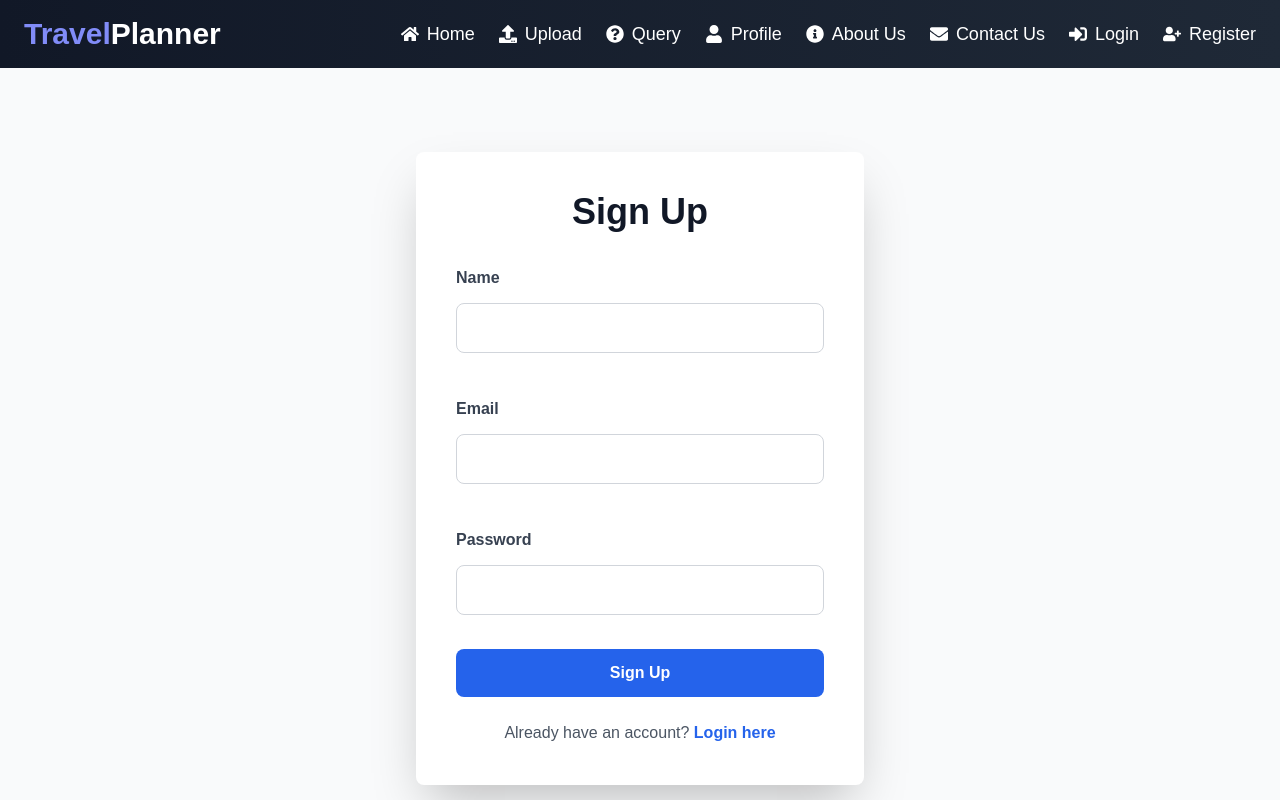
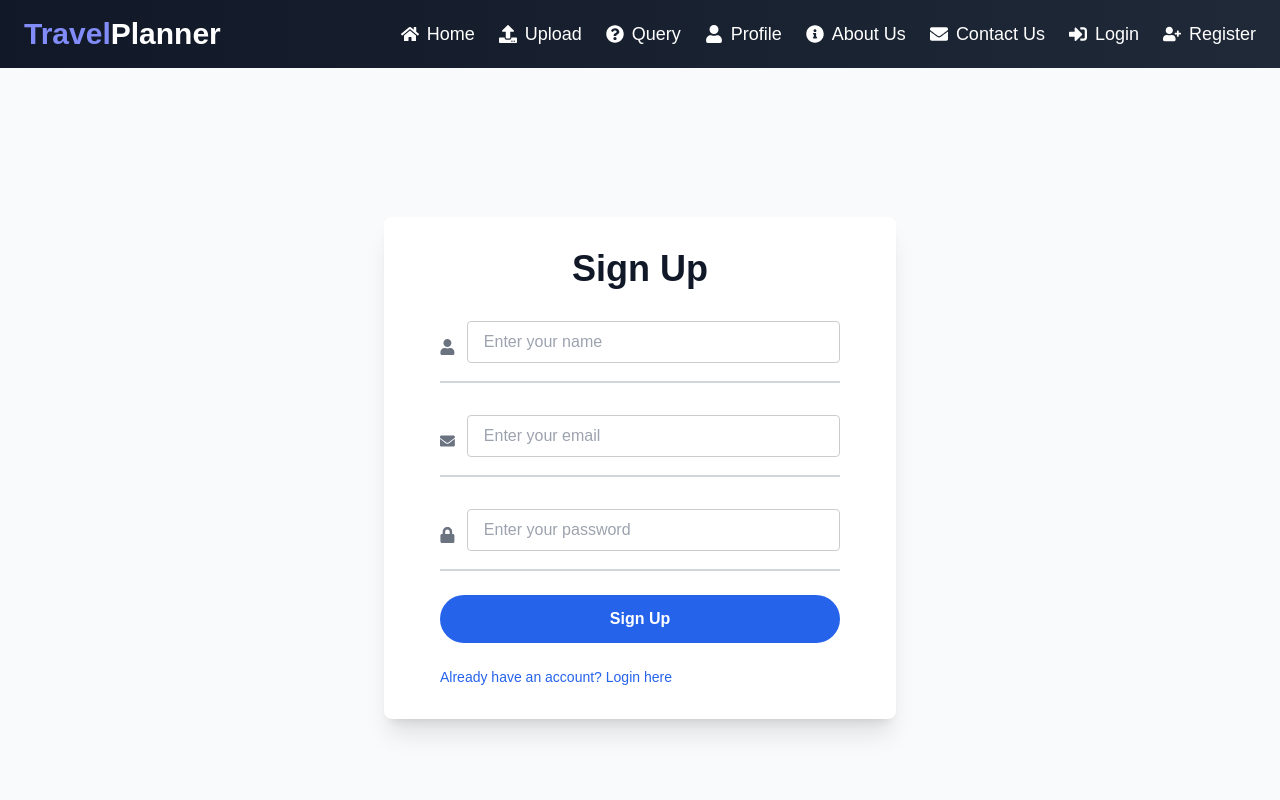
Before and after one commit to Uttam1910/Next-Gen-Travel-Planner, a React (Vite) app in the folder client/: page /signup in a window 1280 px wide. Shown: the top 800 px of the page. Built offline with nearby package versions, Linux system fonts and the light colour scheme.

Commit message:
enhanced singup

```diff
--- a/client/src/pages/Signup.jsx
+++ b/client/src/pages/Signup.jsx
@@ -1,11 +1,13 @@
 import React, { useState } from 'react';
 import axiosInstance from '../helper/axiosInstance'; // Import the custom Axios instance
 import { useNavigate, Link } from 'react-router-dom';
+import { FaUser, FaEnvelope, FaLock } from 'react-icons/fa'; // Icons for better UI
 
 const Signup = () => {
     const [formData, setFormData] = useState({ name: '', email: '', password: '' });
     const [error, setError] = useState('');
     const [success, setSuccess] = useState('');
+    const [loading, setLoading] = useState(false);
     const navigate = useNavigate();
 
     const handleChange = (e) => {
@@ -16,6 +18,19 @@ const Signup = () => {
         e.preventDefault();
         setError('');
         setSuccess('');
+        setLoading(true);
+
+        if (!formData.email.match(/^[^\s@]+@[^\s@]+\.[^\s@]+$/)) {
+            setError('Invalid email format.');
+            setLoading(false);
+            return;
+        }
+
+        if (formData.password.length < 6) {
+            setError('Password must be at least 6 characters long.');
+            setLoading(false);
+            return;
+        }
 
         try {
             const res = await axiosInstance.post('/auth/register', formData); // Use axiosInstance
@@ -23,68 +38,67 @@ const Signup = () => {
             setTimeout(() => navigate('/login'), 2000); // Redirect to login after 2 seconds
         } catch (err) {
             setError(err.response?.data?.message || 'Something went wrong');
+        } finally {
+            setLoading(false);
         }
     };
 
     return (
-        <div className="flex flex-col items-center justify-center min-h-screen bg-gray-50">
-            <div className="bg-white p-10 rounded-lg shadow-2xl w-full max-w-md">
-                <h2 className="text-4xl font-extrabold mb-6 text-center text-gray-900">Sign Up</h2>
+        <div className="flex items-center justify-center min-h-screen bg-gray-50">
+            <div className="bg-white p-8 rounded-lg shadow-xl w-full max-w-lg">
+                <h2 className="text-4xl font-bold mb-6 text-center text-gray-900">Sign Up</h2>
                 <form onSubmit={handleSubmit} className="space-y-6">
-                    <div>
-                        <label htmlFor="name" className="block text-gray-700 font-semibold">
-                            Name
-                        </label>
+                    <div className="flex items-center border-b-2 border-gray-300 py-2">
+                        <FaUser className="text-gray-500 mr-3" />
                         <input
                             type="text"
                             name="name"
                             value={formData.name}
                             onChange={handleChange}
                             required
-                            className="w-full px-4 py-3 mt-2 border border-gray-300 rounded-lg focus:outline-none focus:ring-2 focus:ring-blue-600"
+                            placeholder="Enter your name"
+                            className="w-full px-4 py-2 text-gray-900 bg-transparent focus:outline-none"
                         />
                     </div>
-                    <div>
-                        <label htmlFor="email" className="block text-gray-700 font-semibold">
-                            Email
-                        </label>
+                    <div className="flex items-center border-b-2 border-gray-300 py-2">
+                        <FaEnvelope className="text-gray-500 mr-3" />
                         <input
                             type="email"
                             name="email"
                             value={formData.email}
                             onChange={handleChange}
                             required
-                            className="w-full px-4 py-3 mt-2 border border-gray-300 rounded-lg focus:outline-none focus:ring-2 focus:ring-blue-600"
+                            placeholder="Enter your email"
+                            className="w-full px-4 py-2 text-gray-900 bg-transparent focus:outline-none"
                         />
                     </div>
-                    <div>
-                        <label htmlFor="password" className="block text-gray-700 font-semibold">
-                            Password
-                        </label>
+                    <div className="flex items-center border-b-2 border-gray-300 py-2">
+                        <FaLock className="text-gray-500 mr-3" />
                         <input
                             type="password"
                             name="password"
                             value={formData.password}
                             onChange={handleChange}
                             required
-                            className="w-full px-4 py-3 mt-2 border border-gray-300 rounded-lg focus:outline-none focus:ring-2 focus:ring-blue-600"
+                            placeholder="Enter your password"
+                            className="w-full px-4 py-2 text-gray-900 bg-transparent focus:outline-none"
                         />
                     </div>
-                    {error && <p className="text-red-500 text-sm">{error}</p>}
-                    {success && <p className="text-green-500 text-sm">{success}</p>}
+                    {error && <p className="text-red-500 text-center text-sm">{error}</p>}
+                    {success && <p className="text-green-500 text-center text-sm">{success}</p>}
+                    {loading && <div className="text-center"><span className="loader"></span></div>}
                     <button
                         type="submit"
-                        className="w-full bg-blue-600 text-white py-3 rounded-lg font-bold hover:bg-blue-700 transition duration-300"
+                        disabled={loading}
+                        className="w-full bg-blue-600 text-white py-3 rounded-full font-bold hover:opacity-90 transition duration-300"
                     >
-                        Sign Up
+                        {loading ? 'Signing up...' : 'Sign Up'}
                     </button>
-                    <div className="text-center mt-6">
-                        <p className="text-gray-600">
-                            Already have an account?{' '}
-                            <Link to="/login" className="text-blue-600 font-semibold hover:underline">
-                                Login here
-                            </Link>
-                        </p>
+
+                    <div className="flex justify-between items-center mt-4 text-sm">
+                        <Link to="/login" className="text-blue-600 hover:underline">
+                            Already have an account? Login here
+                        </Link>
                     </div>
                 </form>
             </div>
```
